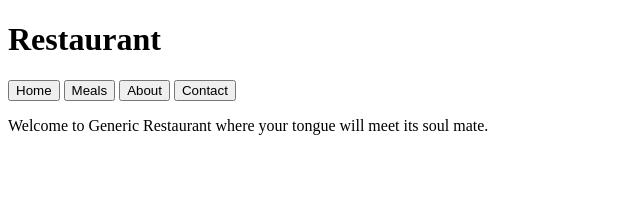
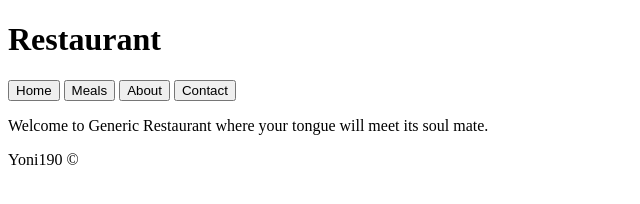
Before and after one commit to Yoni190/restaurant_page, a website built with webpack: page src/template.html in a window 1280 px wide. Shown: the full height of the page, 0-640 px from the left. Built offline with nearby package versions, Linux system fonts and the light colour scheme.

Commit message:
Add footer

```diff
--- a/src/template.html
+++ b/src/template.html
@@ -19,5 +19,8 @@
         <!-- <h1>Generic Restaurant</h1>
         <p>Welcome to Generic Restaurant where your tongue will meet its soul mate.</p> -->
     </div>
+    <footer>
+        Yoni190 &#169
+    </footer>
 </body>
 </html>
```
